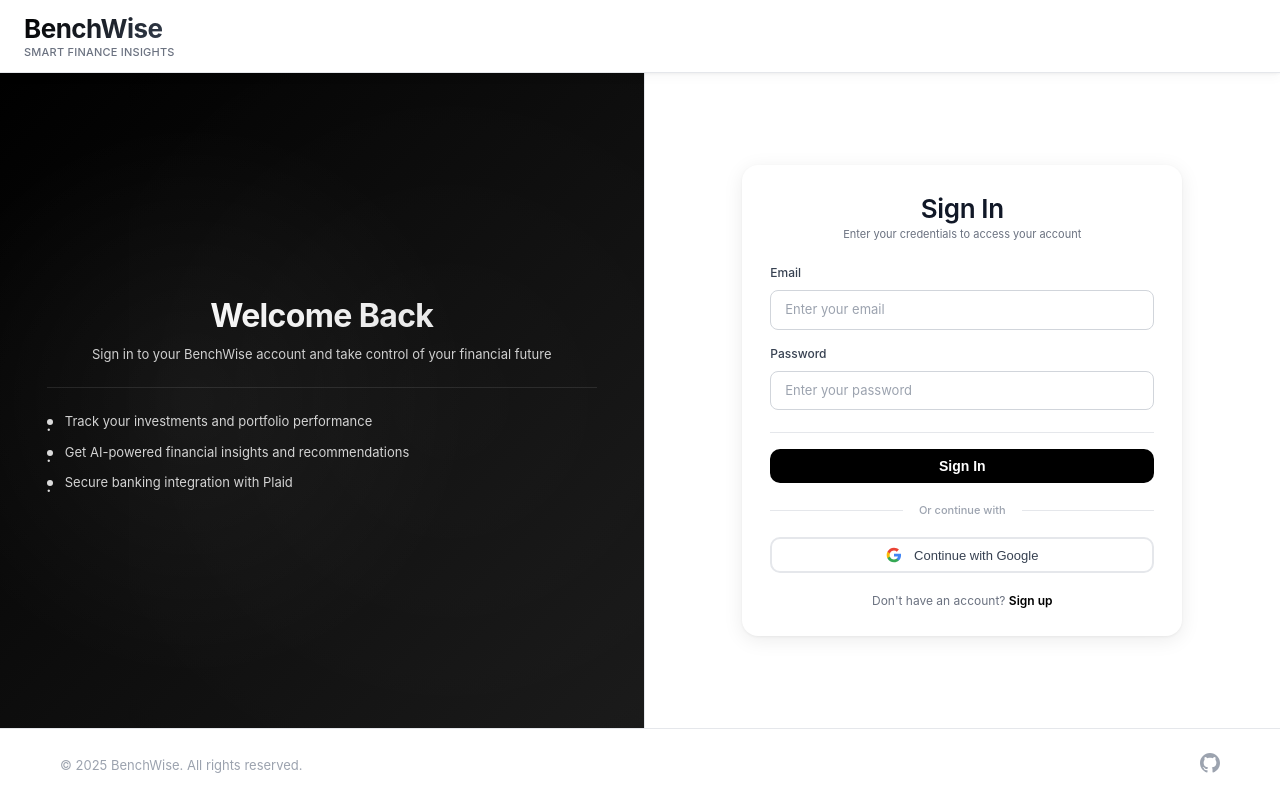
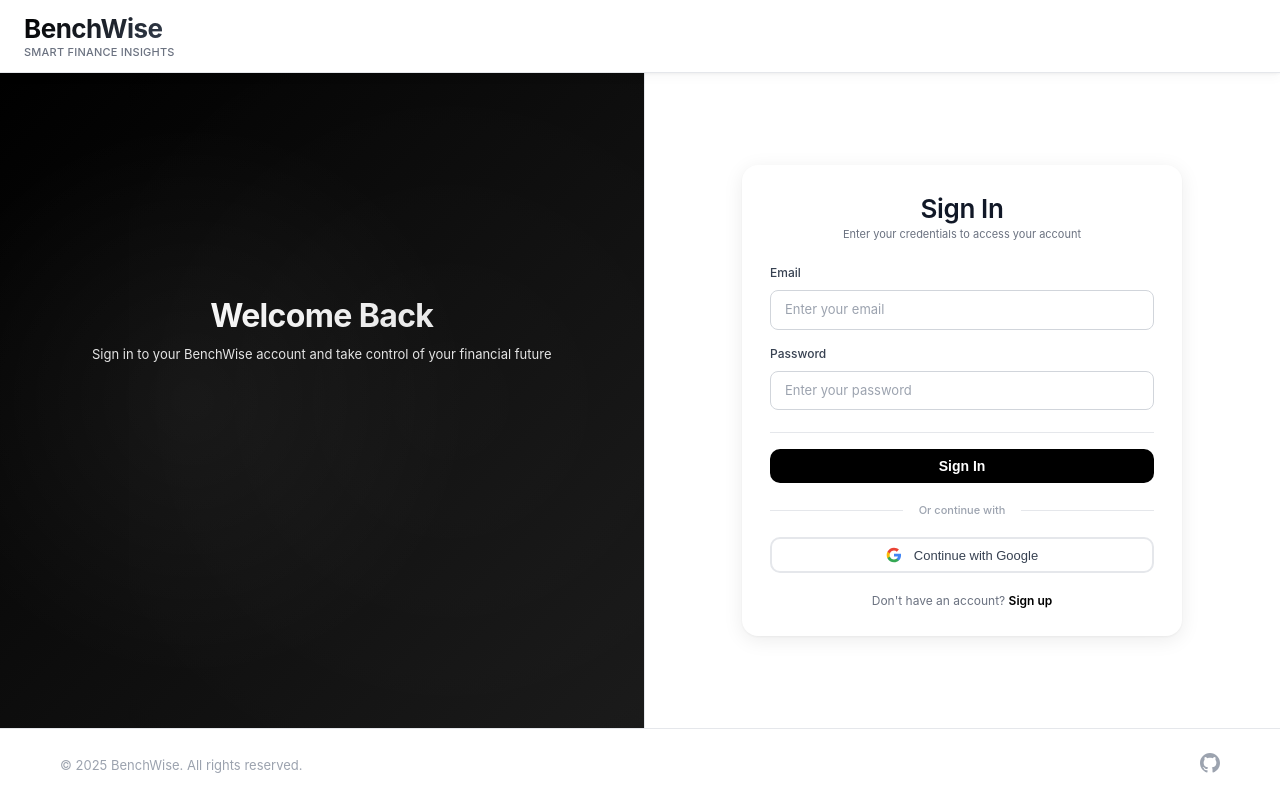
Before and after one commit to akshsgaur/BenchWise, a React (Create React App) app in the folder client/: page /login in a window 1280 px wide. Built offline with nearby package versions, Linux system fonts and the light colour scheme; no server answers.

Commit message:
UI beautification and animations

```diff
--- a/client/src/App.css
+++ b/client/src/App.css
@@ -28,6 +28,16 @@
   background: #ffffff;
   min-height: 0;
   overflow: hidden;
+  animation: fadeIn 0.5s ease-out;
+}
+
+@keyframes fadeIn {
+  from {
+    opacity: 0;
+  }
+  to {
+    opacity: 1;
+  }
 }
 
 .auth-left {
@@ -41,6 +51,18 @@
   color: white;
   position: relative;
   overflow: hidden;
+  animation: slideInLeft 0.6s cubic-bezier(0.4, 0, 0.2, 1);
+}
+
+@keyframes slideInLeft {
+  from {
+    opacity: 0;
+    transform: translateX(-30px);
+  }
+  to {
+    opacity: 1;
+    transform: translateX(0);
+  }
 }
 
 .auth-left::before {
@@ -81,6 +103,18 @@
   max-width: 550px;
   width: 100%;
   padding: 0;
+  animation: fadeInUp 0.7s cubic-bezier(0.4, 0, 0.2, 1) 0.2s both;
+}
+
+@keyframes fadeInUp {
+  from {
+    opacity: 0;
+    transform: translateY(20px);
+  }
+  to {
+    opacity: 1;
+    transform: translateY(0);
+  }
 }
 
 .auth-right {
@@ -93,6 +127,18 @@
   border-left: 1px solid #e5e7eb;
   overflow-y: auto;
   min-height: 0;
+  animation: slideInRight 0.6s cubic-bezier(0.4, 0, 0.2, 1);
+}
+
+@keyframes slideInRight {
+  from {
+    opacity: 0;
+    transform: translateX(30px);
+  }
+  to {
+    opacity: 1;
+    transform: translateX(0);
+  }
 }
 
 .auth-card {
@@ -104,6 +150,18 @@
   padding: 18px;
   box-shadow: 0 4px 20px rgba(0, 0, 0, 0.08), 0 1px 3px rgba(0, 0, 0, 0.05);
   transition: box-shadow 0.3s ease;
+  animation: fadeInScale 0.6s cubic-bezier(0.4, 0, 0.2, 1) 0.3s both;
+}
+
+@keyframes fadeInScale {
+  from {
+    opacity: 0;
+    transform: scale(0.95) translateY(20px);
+  }
+  to {
+    opacity: 1;
+    transform: scale(1) translateY(0);
+  }
 }
 
 .auth-card:hover {
@@ -120,6 +178,7 @@
   -webkit-background-clip: text;
   -webkit-text-fill-color: transparent;
   background-clip: text;
+  animation: fadeInUp 0.6s cubic-bezier(0.4, 0, 0.2, 1) 0.3s both;
 }
 
 .auth-left-subtitle {
@@ -132,6 +191,7 @@
   white-space: nowrap;
   overflow: hidden;
   text-overflow: ellipsis;
+  animation: fadeInUp 0.6s cubic-bezier(0.4, 0, 0.2, 1) 0.4s both;
 }
 
 .auth-left-features {
@@ -139,6 +199,7 @@
   margin-top: 24px;
   padding-top: 24px;
   border-top: 1px solid rgba(255, 255, 255, 0.1);
+  animation: fadeInUp 0.6s cubic-bezier(0.4, 0, 0.2, 1) 0.5s both;
 }
 
 .auth-left-feature {
@@ -149,6 +210,19 @@
   opacity: 0.85;
   line-height: 1.4;
   color: #f5f5f5;
+  animation: fadeInUp 0.5s cubic-bezier(0.4, 0, 0.2, 1) both;
+}
+
+.auth-left-feature:nth-child(1) {
+  animation-delay: 0.6s;
+}
+
+.auth-left-feature:nth-child(2) {
+  animation-delay: 0.7s;
+}
+
+.auth-left-feature:nth-child(3) {
+  animation-delay: 0.8s;
 }
 
 .auth-feature-bullet {
@@ -168,6 +242,7 @@
 .auth-header {
   text-align: center;
   margin-bottom: 12px;
+  animation: fadeInUp 0.5s cubic-bezier(0.4, 0, 0.2, 1) 0.4s both;
 }
 
 .auth-title {
@@ -191,6 +266,7 @@
 
 .form-actions {
   margin-top: 12px;
+  animation: fadeInUp 0.5s cubic-bezier(0.4, 0, 0.2, 1) 0.65s both;
 }
 
 .form-actions .btn {
@@ -226,6 +302,7 @@
   margin-top: 10px;
   color: #6b7280;
   font-size: 12px;
+  animation: fadeInUp 0.5s cubic-bezier(0.4, 0, 0.2, 1) 0.8s both;
 }
 
 .auth-link {
--- a/client/src/components/AIAdvisor.css
+++ b/client/src/components/AIAdvisor.css
@@ -8,17 +8,17 @@
   border-radius: 20px;
   box-shadow: 0 4px 6px rgba(0, 0, 0, 0.07), 0 10px 30px rgba(0, 0, 0, 0.1);
   overflow: hidden;
-  animation: fadeIn 0.4s ease-out;
+  animation: fadeInScale 0.5s cubic-bezier(0.4, 0, 0.2, 1);
 }
 
-@keyframes fadeIn {
+@keyframes fadeInScale {
   from {
     opacity: 0;
-    transform: scale(0.98);
+    transform: scale(0.96) translateY(10px);
   }
   to {
     opacity: 1;
-    transform: scale(1);
+    transform: scale(1) translateY(0);
   }
 }
 
@@ -28,6 +28,18 @@
   color: white;
   text-align: center;
   box-shadow: 0 4px 12px rgba(0, 0, 0, 0.15);
+  animation: slideDown 0.5s cubic-bezier(0.4, 0, 0.2, 1) 0.2s both;
+}
+
+@keyframes slideDown {
+  from {
+    opacity: 0;
+    transform: translateY(-20px);
+  }
+  to {
+    opacity: 1;
+    transform: translateY(0);
+  }
 }
 
 .chat-header h2 {
@@ -383,6 +395,18 @@
   background: white;
   border-top: 1px solid #e2e8f0;
   box-shadow: 0 -4px 12px rgba(0, 0, 0, 0.05);
+  animation: slideUp 0.5s cubic-bezier(0.4, 0, 0.2, 1) 0.3s both;
+}
+
+@keyframes slideUp {
+  from {
+    opacity: 0;
+    transform: translateY(20px);
+  }
+  to {
+    opacity: 1;
+    transform: translateY(0);
+  }
 }
 
 .chat-input {
--- a/client/src/components/FinancialOverview.css
+++ b/client/src/components/FinancialOverview.css
@@ -5,7 +5,7 @@
   flex-direction: column;
   background: linear-gradient(to bottom, #fafafa 0%, #ffffff 100%);
   padding: 24px;
-  animation: fadeIn 0.4s ease-out;
+  animation: fadeIn 0.5s cubic-bezier(0.4, 0, 0.2, 1);
 }
 
 @keyframes fadeIn {
@@ -70,7 +70,7 @@
 .overview-header {
   text-align: center;
   margin-bottom: 32px;
-  animation: slideDown 0.5s ease-out;
+  animation: slideDown 0.5s cubic-bezier(0.4, 0, 0.2, 1) 0.1s both;
 }
 
 @keyframes slideDown {
@@ -114,7 +114,7 @@
   align-items: center;
   box-shadow: 0 1px 3px rgba(0, 0, 0, 0.05), 0 4px 12px rgba(0, 0, 0, 0.05);
   transition: all 0.3s cubic-bezier(0.4, 0, 0.2, 1);
-  animation: slideUp 0.5s ease-out 0.1s both;
+  animation: slideUp 0.5s cubic-bezier(0.4, 0, 0.2, 1) 0.2s both;
 }
 
 @keyframes slideUp {
@@ -194,6 +194,7 @@
 
 .accounts-section {
   margin-bottom: 16px;
+  animation: slideUp 0.5s cubic-bezier(0.4, 0, 0.2, 1) 0.25s both;
 }
 
 .accounts-section h3 {
@@ -468,6 +469,10 @@
   border-color: #d1d5db;
 }
 
+.transactions-section {
+  animation: slideUp 0.5s cubic-bezier(0.4, 0, 0.2, 1) 0.3s both;
+}
+
 .transactions-section h3 {
   font-size: 16px;
   font-weight: 300;
@@ -521,7 +526,7 @@
   max-height: 500px;
   box-shadow: 0 1px 3px rgba(0, 0, 0, 0.05), 0 4px 12px rgba(0, 0, 0, 0.05);
   transition: all 0.3s cubic-bezier(0.4, 0, 0.2, 1);
-  animation: slideUp 0.5s ease-out 0.4s both;
+  animation: slideUp 0.5s cubic-bezier(0.4, 0, 0.2, 1) 0.4s both;
 }
 
 .ai-insight-card:hover {
@@ -717,7 +722,27 @@
   display: flex;
   flex-direction: column;
   box-shadow: 0 1px 3px rgba(0, 0, 0, 0.05), 0 4px 12px rgba(0, 0, 0, 0.05);
-  animation: slideUp 0.5s ease-out 0.3s both;
+  animation: slideUp 0.5s cubic-bezier(0.4, 0, 0.2, 1) 0.3s both;
+}
+
+.analytics-widget:nth-child(1) {
+  animation-delay: 0.3s;
+}
+
+.analytics-widget:nth-child(2) {
+  animation-delay: 0.35s;
+}
+
+.analytics-widget:nth-child(3) {
+  animation-delay: 0.4s;
+}
+
+.analytics-widget:nth-child(4) {
+  animation-delay: 0.45s;
+}
+
+.analytics-widget:nth-child(n+5) {
+  animation-delay: 0.5s;
 }
 
 .analytics-widget:hover {
--- a/client/src/components/PlaidIntegration.css
+++ b/client/src/components/PlaidIntegration.css
@@ -7,7 +7,7 @@
   min-height: auto;
   max-height: calc(100vh - 72px - 72px);
   overflow: hidden;
-  animation: fadeIn 0.4s ease-out;
+  animation: fadeIn 0.5s cubic-bezier(0.4, 0, 0.2, 1);
 }
 
 @keyframes fadeIn {
@@ -69,7 +69,7 @@
 .plaid-header {
   margin-bottom: 20px;
   text-align: left;
-  animation: slideDown 0.5s ease-out;
+  animation: slideDown 0.5s cubic-bezier(0.4, 0, 0.2, 1) 0.1s both;
 }
 
 @keyframes slideDown {
@@ -156,27 +156,27 @@
 }
 
 .plaid-benefit:nth-child(1) {
-  animation: slideUp 0.5s ease-out 0.1s both;
+  animation: slideUp 0.5s cubic-bezier(0.4, 0, 0.2, 1) 0.2s both;
 }
 
 .plaid-benefit:nth-child(2) {
-  animation: slideUp 0.5s ease-out 0.15s both;
+  animation: slideUp 0.5s cubic-bezier(0.4, 0, 0.2, 1) 0.25s both;
 }
 
 .plaid-benefit:nth-child(3) {
-  animation: slideUp 0.5s ease-out 0.2s both;
+  animation: slideUp 0.5s cubic-bezier(0.4, 0, 0.2, 1) 0.3s both;
 }
 
 .plaid-benefit:nth-child(4) {
-  animation: slideUp 0.5s ease-out 0.25s both;
+  animation: slideUp 0.5s cubic-bezier(0.4, 0, 0.2, 1) 0.35s both;
 }
 
 .plaid-benefit:nth-child(5) {
-  animation: slideUp 0.5s ease-out 0.3s both;
+  animation: slideUp 0.5s cubic-bezier(0.4, 0, 0.2, 1) 0.4s both;
 }
 
 .plaid-benefit:nth-child(n+6) {
-  animation: slideUp 0.5s ease-out 0.35s both;
+  animation: slideUp 0.5s cubic-bezier(0.4, 0, 0.2, 1) 0.45s both;
 }
 
 @keyframes slideUp {
@@ -233,7 +233,7 @@
   width: 100%;
   text-align: center;
   transition: all 0.3s cubic-bezier(0.4, 0, 0.2, 1);
-  animation: slideUp 0.5s ease-out 0.2s both;
+  animation: slideUp 0.5s cubic-bezier(0.4, 0, 0.2, 1) 0.3s both;
 }
 
 .plaid-connect-card:hover {
--- a/client/src/components/Profile.css
+++ b/client/src/components/Profile.css
@@ -5,16 +5,18 @@
   flex-direction: column;
   background: #f9fafb;
   min-height: calc(100vh - 72px - 60px); /* Subtract header and footer heights */
-  animation: fadeIn 0.4s ease-out;
+  animation: fadeIn 0.5s cubic-bezier(0.4, 0, 0.2, 1);
   overflow: hidden;
 }
 
 @keyframes fadeIn {
   from {
     opacity: 0;
+    transform: translateY(10px);
   }
   to {
     opacity: 1;
+    transform: translateY(0);
   }
 }
 
@@ -65,7 +67,7 @@
   border-radius: 12px;
   box-shadow: 0 1px 3px rgba(0, 0, 0, 0.1);
   overflow: hidden;
-  animation: slideUp 0.5s ease-out 0.1s both;
+  animation: slideUp 0.5s cubic-bezier(0.4, 0, 0.2, 1) 0.2s both;
   flex: 1;
   min-height: 0;
   display: flex;
@@ -78,9 +80,11 @@
 @keyframes slideUp {
   from {
     opacity: 0;
+    transform: translateY(20px);
   }
   to {
     opacity: 1;
+    transform: translateY(0);
   }
 }
 
@@ -128,7 +132,7 @@
 
 .profile-panel {
   padding: 20px;
-  animation: slideUp 0.5s ease-out 0.2s both;
+  animation: slideUp 0.5s cubic-bezier(0.4, 0, 0.2, 1) 0.3s both;
   flex: 1;
   min-height: 0;
   overflow-y: auto;
--- a/client/src/components/SubscriptionsOverview.css
+++ b/client/src/components/SubscriptionsOverview.css
@@ -5,7 +5,7 @@
   flex-direction: column;
   background: linear-gradient(to bottom, #fafafa 0%, #ffffff 100%);
   padding: 24px;
-  animation: fadeIn 0.4s ease-out;
+  animation: fadeIn 0.5s cubic-bezier(0.4, 0, 0.2, 1);
 }
 
 @keyframes fadeIn {
@@ -22,7 +22,7 @@
 .overview-header {
   text-align: center;
   margin-bottom: 32px;
-  animation: slideDown 0.5s ease-out;
+  animation: slideDown 0.5s cubic-bezier(0.4, 0, 0.2, 1) 0.1s both;
 }
 
 @keyframes slideDown {
@@ -66,7 +66,7 @@
   align-items: center;
   box-shadow: 0 1px 3px rgba(0, 0, 0, 0.05), 0 4px 12px rgba(0, 0, 0, 0.05);
   transition: all 0.3s cubic-bezier(0.4, 0, 0.2, 1);
-  animation: slideUp 0.5s ease-out 0.1s both;
+  animation: slideUp 0.5s cubic-bezier(0.4, 0, 0.2, 1) 0.2s both;
 }
 
 @keyframes slideUp {
@@ -141,6 +141,7 @@
 
 .subscriptions-section {
   margin-bottom: 16px;
+  animation: slideUp 0.5s cubic-bezier(0.4, 0, 0.2, 1) 0.25s both;
 }
 
 .subscriptions-section h3 {
@@ -220,7 +221,28 @@
   border-radius: 8px;
   padding: 24px;
   text-align: center;
-  transition: all 0.2s ease;
+  transition: all 0.3s cubic-bezier(0.4, 0, 0.2, 1);
+  animation: slideUp 0.5s cubic-bezier(0.4, 0, 0.2, 1) both;
+}
+
+.category-card:nth-child(1) {
+  animation-delay: 0.3s;
+}
+
+.category-card:nth-child(2) {
+  animation-delay: 0.35s;
+}
+
+.category-card:nth-child(3) {
+  animation-delay: 0.4s;
+}
+
+.category-card:nth-child(4) {
+  animation-delay: 0.45s;
+}
+
+.category-card:nth-child(n+5) {
+  animation-delay: 0.5s;
 }
 
 .category-card:hover {
--- a/client/src/index.css
+++ b/client/src/index.css
@@ -90,6 +90,34 @@
 
 .form-group {
   margin-bottom: 12px;
+  animation: fadeInUp 0.5s cubic-bezier(0.4, 0, 0.2, 1) both;
+}
+
+.form-group:nth-of-type(1) {
+  animation-delay: 0.5s;
+}
+
+.form-group:nth-of-type(2) {
+  animation-delay: 0.55s;
+}
+
+.form-group:nth-of-type(3) {
+  animation-delay: 0.6s;
+}
+
+.form-group:nth-of-type(4) {
+  animation-delay: 0.65s;
+}
+
+@keyframes fadeInUp {
+  from {
+    opacity: 0;
+    transform: translateY(10px);
+  }
+  to {
+    opacity: 1;
+    transform: translateY(0);
+  }
 }
 
 .form-label {
@@ -174,6 +202,7 @@
   font-weight: 500;
   text-transform: none;
   letter-spacing: 0;
+  animation: fadeInUp 0.5s cubic-bezier(0.4, 0, 0.2, 1) 0.7s both;
 }
 
 .divider::before {
@@ -199,6 +228,7 @@
   flex-direction: column;
   gap: 8px;
   margin-top: 10px;
+  animation: fadeInUp 0.5s cubic-bezier(0.4, 0, 0.2, 1) 0.75s both;
 }
 
 .oauth-button {
```
